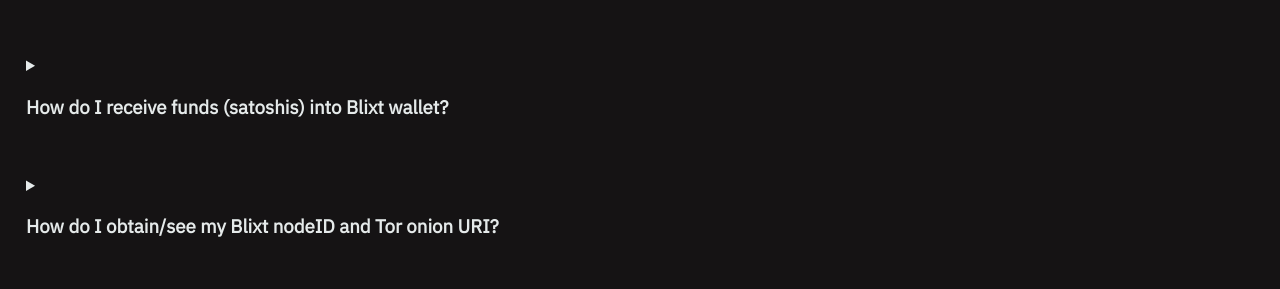
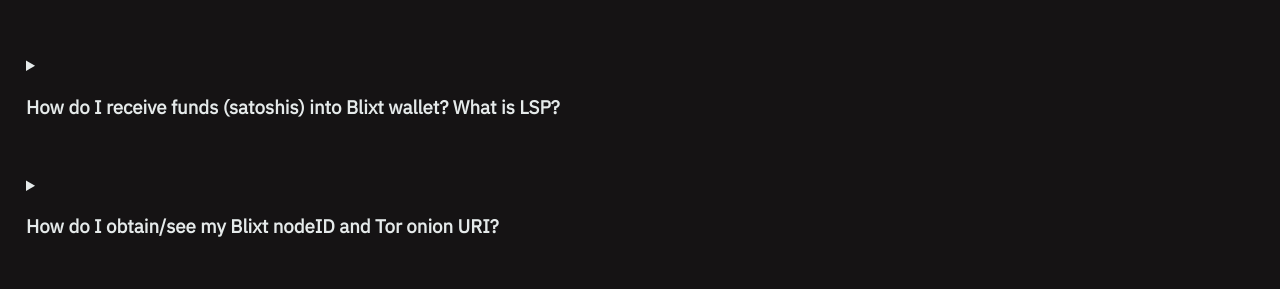
Before and after one commit to BlixtWallet/blixtwallet.github.io, a Jekyll site: the page built from faq.html, in a window 1280 px wide. Shown: the part 519-808 px from the top of the page. Built offline with Jekyll 4.4.1, drawn with Linux system fonts in a browser that asks for light colours.

Commit message:
update faq
minor errors in title sections
added more explanation about LSP and being online node

```diff
--- a/faq.html
+++ b/faq.html
@@ -5,7 +5,7 @@
 <article class="faq">
   <h1>Frequently Asked Questions</h1>
 
-  <section id="blixt-receive-funds">
+  <section id="blixt-lightning-network">
   <details><summary><h3>What is Lightning Network (LN), where I can find more info about it?</h3></summary>
     <p>Before you start using Blixt as LN node wallet, is good that you get familiarized with terms, procedures, features etc. Is good to start reading and have ssome basic knowledge about LN and how to use it, otherwise it will be difficult for you as new user, to understand what are you doing with Blixt as ndoe LN wallet. Here you have some resources, selected for you to start learning:</p>
     <h4>A. General Information and documentation about Lightning Network</h4>
@@ -29,16 +29,19 @@
   </details>
   </section>
 
-  <section id="blixt-receive-funds">
+  <section id="blixt-full-node">
   <details><summary><h3>What kind of node is Blixt app? How is possible to have a node on a mobile device?</h3></summary>
     <p>Blixt Node Wallet uses <a href="https://github.com/LightningNetwork/lnd/issues">LND implementation</a> and the <a href="https://suredbits.com/neutrino-what-is-it-and-why-we-need-it/">Bitcoin SPV client Neutrino</a> under the hood, directly on the phone, respecting your privacy. The wallet does not use any centralized servers for doing transactions. Neutrino sync will keep on your device only part of the blocks and will sync in just few minutes from Blixt node (by default) or yours if you want to use your own home node or specific one as you wish.</p>
     <p>Also Blixt can use Tor network so you can have more privacy and usage for incoming LN channels from other nodes, having an unique onion address for your node URI. Here you can read more about BTC/LN Tor nodes, <a href="https://blog.lopp.net/tor-only-bitcoin-lightning-guide/">an article writen by Jamesson Lopp</a></p>
+    <p>NOTE: Keep in mind that Blixt is a full node, with LN channels as any other LN node. That means, in order to be able to transact on LN, you need to be online, connected, in the moment of transaction. If you do not transact, is not really necessary to stay online. Blixt, once is open it will take few moments to re-sync the latest blocks through SPV Neutrino and you will be back online. On the other side, for transacting onchain (not LN) is not necessary to be online.</p>
   </details>
   </section>
 
-  <section id="blixt-receive-funds">
-  <details><summary><h3>How do I receive funds (satoshis) into Blixt wallet?</h3></summary>
+  <section id="blixt-lsp">
+  <details><summary><h3>How do I receive funds (satoshis) into Blixt wallet? What is LSP?</h3></summary>
     <p>This is an amazing simple experience to receive funds directly in your fresh open Blixt node wallet, no need to deposit funds and manually open channels with specific nodes.</p>
+    <p>This procedure is provided by the LSP (liquidity service provider), is a feature of Blixt that allows users to get instant inbound/outbound liquidity by opening a channel for them, from Blixt LSP node towards your Blixt mobile node.</p>
+    <p>REMEMBER: LSP is just a liquidity provider, not custodial server, not custodial node, so your funds are always on your device channel and you are the only one that can control them. This means also that in order to be operational for receive/send funds, your Blixt app have to be online, like any other node. Is not necessary to stay all the time with the app open and connected. The app it sync in background when your mobile phone has internet connection. Anyways, even if you, for certain short period you hadn't connected, once you open Blixt, it will take few moments and will sync the Neutrino filters (SPV), then your node is back online.</p>
       <ol>
       <li>Once you create the wallet and save the seed, go to Blixt settings and activate "Dunder LSP".</li>
       <li>Go back to Blixt main screen - click on receive, put the amount, but no more than 400k sats (there's a limitation for now).</li>
@@ -63,7 +66,7 @@
   </details>
   </section>
 
-  <section id="connect-full-node">
+  <section id="connect-connect-node">
   <details><summary><h3>How do I connect Blixt Wallet to my own full node (BIP157)?</h3></summary>
     <p>One thing to note is that Blixt does not yet support <a href="https://github.com/lightningnetwork/lnd/issues/4973">Tor onion v3</a>.</p>
     <p>So for the moment, you can use your node only if is "visible" on clearnet (IP/domain) and have activated the SPV filters in bitcoin.conf for your home node. You can test it also using your node local IP when you connect your Blixt on the same LAN ((Wifi) as your home node.</p>
```
